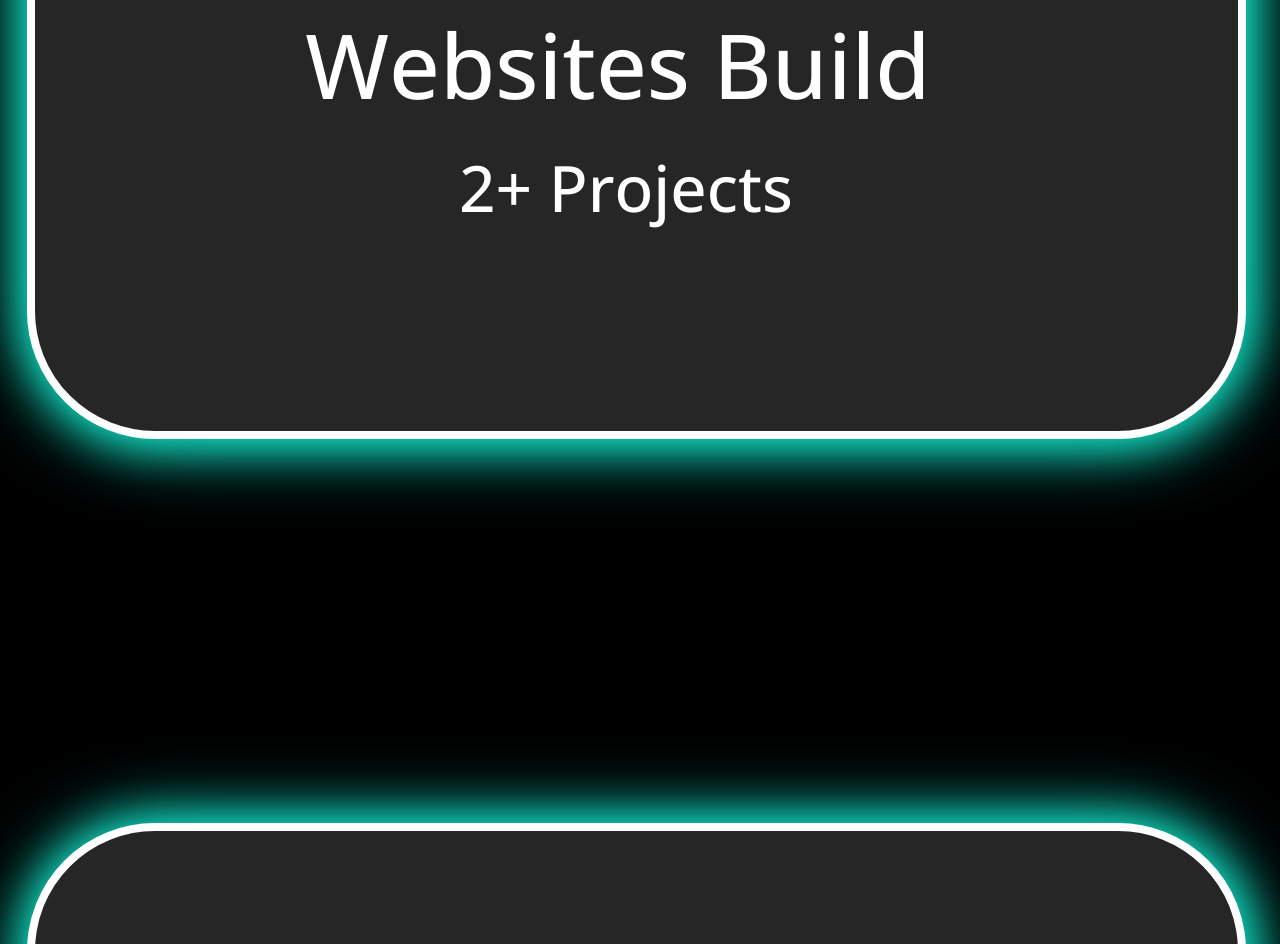
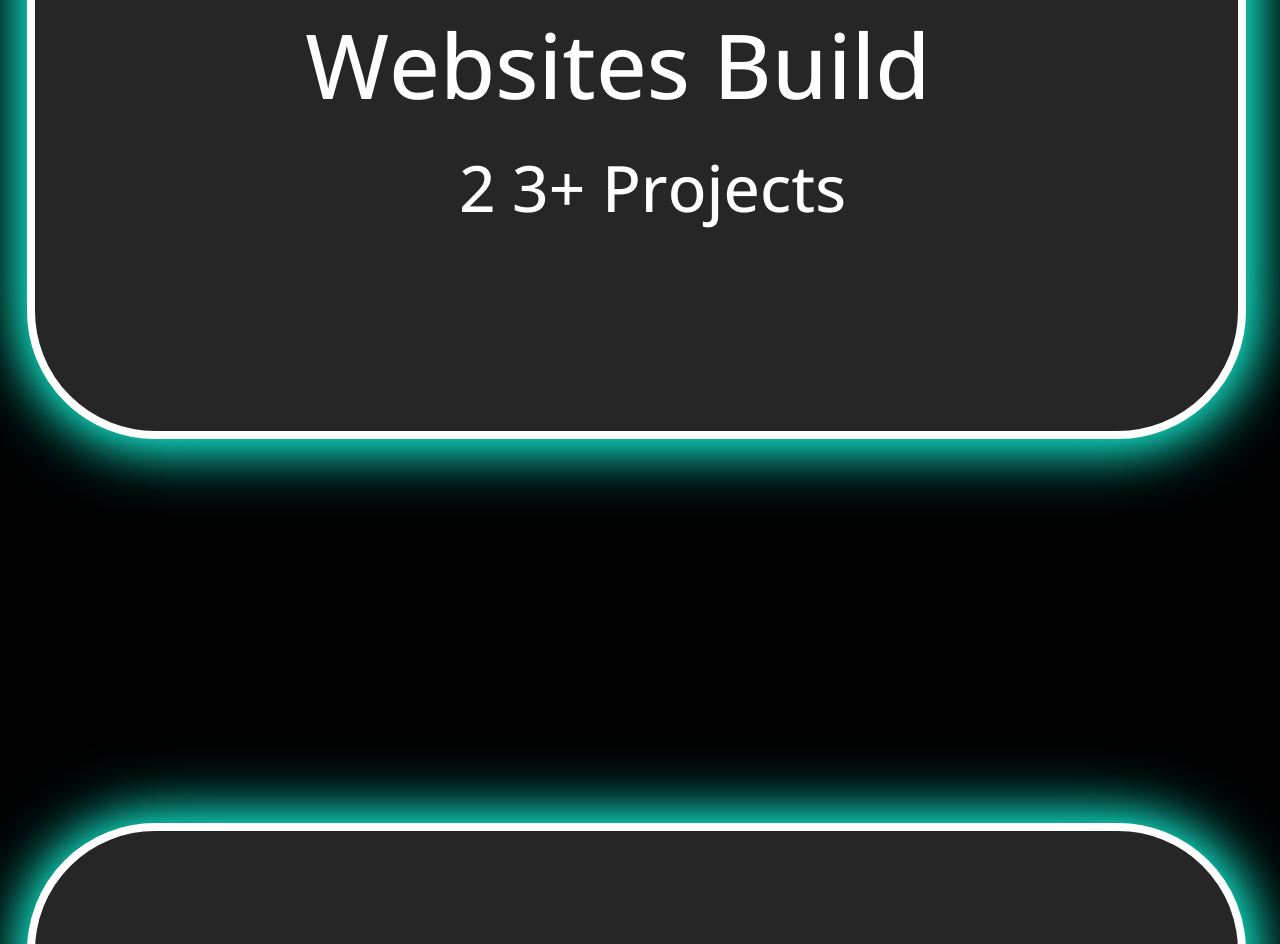
Before and after one commit to VinitSurve/Portfolio, a plain HTML site: page index.html in a window 1280 px wide. Shown: the part 2880-3824 px from the top of the page. Drawn offline with nearby package versions, Linux system fonts and the light colour scheme.

Commit message:
Update index.html

```diff
--- a/index.html
+++ b/index.html
@@ -98,7 +98,8 @@
     position: absolute;
     top: 63vw;
     text-align: center;
-    left: 28vw;">2+ Projects </p>
+    left: 28vw;">2
+3+ Projects </p>
         </div>
 
         </div>
```
